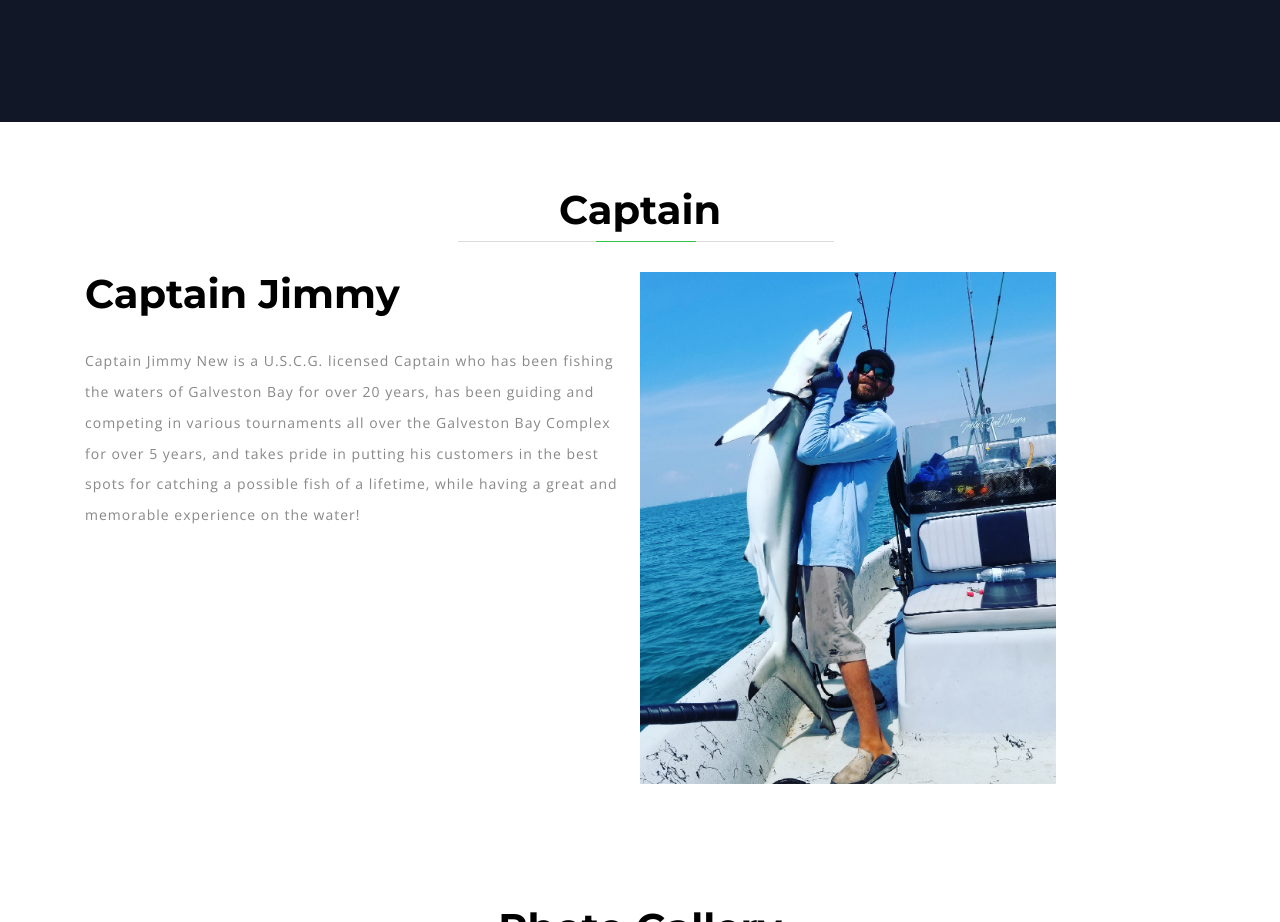
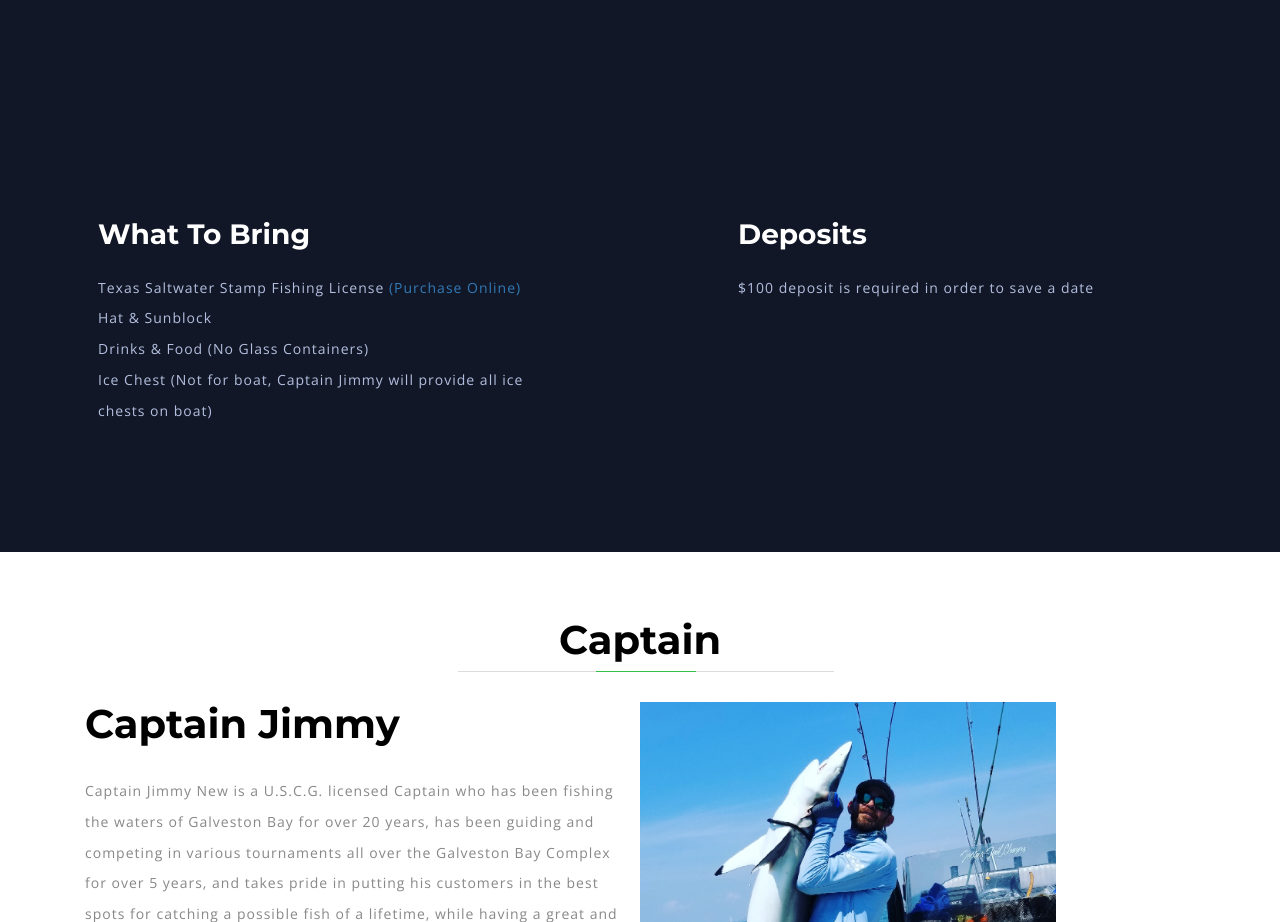
Before and after one commit to nealpathak/TexasTailChasers, a plain HTML site: page index.html in a window 1280 px wide. Shown: the part 1633-2555 px from the top of the page. Drawn offline with nearby package versions, Linux system fonts and the light colour scheme.

Commit message:
more info

```diff
--- a/index.html
+++ b/index.html
@@ -88,7 +88,7 @@ License URL: http://creativecommons.org/licenses/by/3.0/
 					<h2>About Us</h2>
 					<p>Texas Tail Chasers is a local Galveston based fishing charter service, specializing in bay and nearshore fishing. Whether it be trophy Speckled Trout and Redfish you're after, or a variety of big fish and sharks, we cater to anglers of any skill level! We are a family friendly charter service that welcomes kids, families, bachelor/bachelorette parties, corporate trips, and tournaments.
 					<br/><br/>
-					(Trips include rods,reels,tackle, bait, and all fish cleaned and bagged)
+					(Trips include rods, reels, tackle, bait, and all fish cleaned and bagged)
 					</p>
 
 				</div>
@@ -111,6 +111,7 @@ License URL: http://creativecommons.org/licenses/by/3.0/
 
 <!---news -->
 	<div class="news" id="news">
+
 		<div class="w3lnews-grid">
 			<div class="col-md-6 col-sm-6 news1-left">
 				<h4>Bay Trip (6AM - 12PM)</h4>
@@ -133,6 +134,28 @@ License URL: http://creativecommons.org/licenses/by/3.0/
 				</p>
 
 			</div>
+
+			<div class="col-md-6 col-sm-6 news-right">
+				<h4>What To Bring</h4>
+				<p>
+					Texas Saltwater Stamp Fishing License <a href="https://tpwd.texas.gov/business/licenses/online_sales/" target="_blank">(Purchase Online)</a><br/>
+					Hat & Sunblock<br/>
+					Drinks & Food (No Glass Containers)<br/>
+					Ice Chest (Not for boat, Captain Jimmy will provide all ice chests on boat)
+
+				</p>
+
+			</div>
+
+			<div class="col-md-6 col-sm-6 news-right">
+				<h4>Deposits</h4>
+				<p>
+					$100 deposit is required in order to save a date<br/><br/><br/><br/><br/>
+
+				</p>
+
+			</div>
+
 			<div class="clearfix"></div>
 		</div>
 
```
